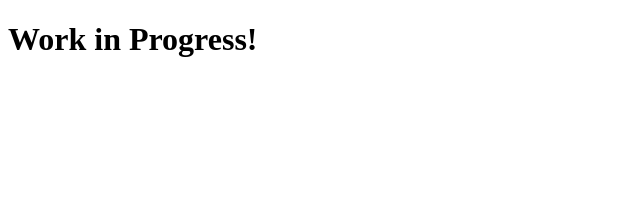
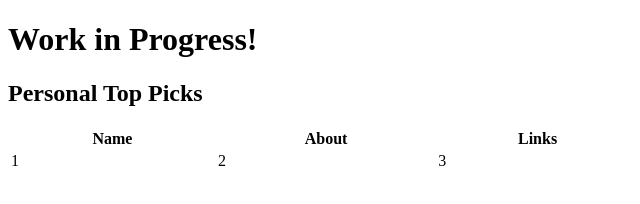
Before and after one commit to Green-Pentagon/Green-Pentagon.github.io, a plain HTML site: page index.html in a window 1280 px wide. Shown: the whole page, without its empty margins (0-640 px from the left). Drawn offline with Linux system fonts and the light colour scheme.

Commit message:
Update index.html

```diff
--- a/index.html
+++ b/index.html
@@ -1,9 +1,29 @@
+<!-- This is a comment -->
+
 <!DOCTYPE html>
 <html>
     <head>
         <h1>Work in Progress!</h1>
     </head>
     <body>
-        <!-- the content goes here -->
+	<h2>Personal Top Picks</h2>
+
+
+	<!-- Table of Top Picks -->
+	<table style="width:50%">
+		<!-- Header Captions -->
+		<tr>
+			<th>Name </th>
+			<th>About </th>
+			<th>Links </th>
+		</tr>
+		<!-- Entry 1 -->
+		<tr>
+			<td>1 </td>
+			<td>2 </td>
+			<td>3 </td>
+		</tr>
+	</table>
+
     </body>
 </html>
```
